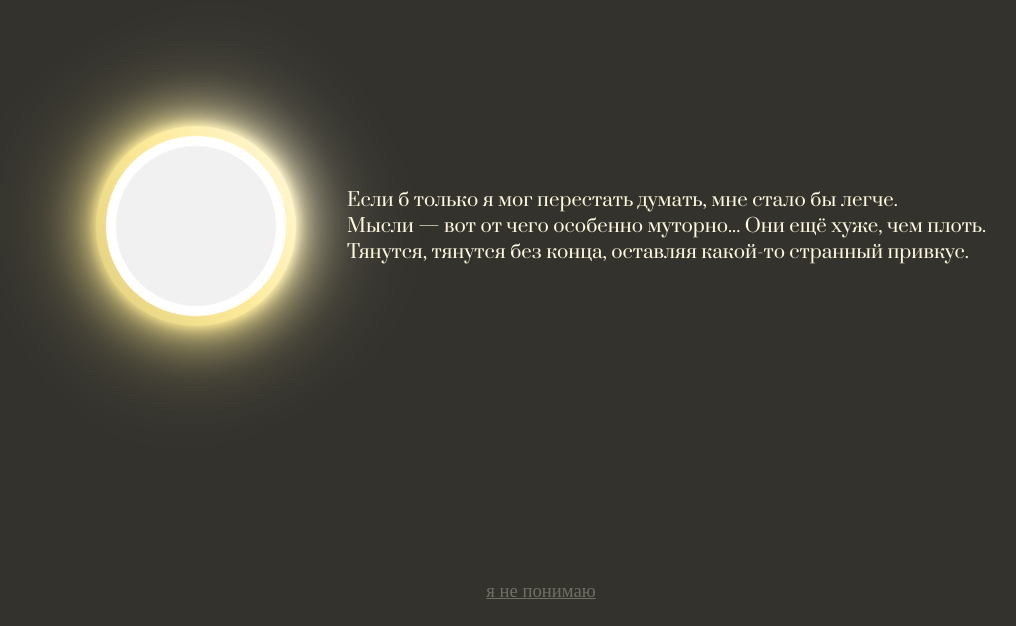
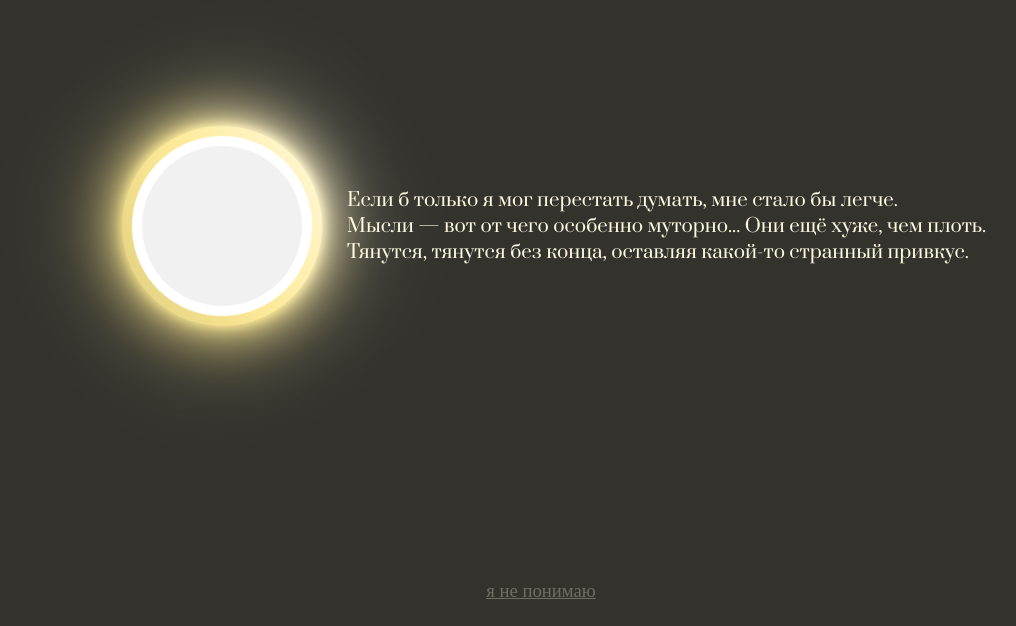
Before and after one commit to dvalekseev-gh/thedeceaseddimas.github.io, a plain HTML site: page index.html in a window 1280 px wide. Shown: the part 174-800 px from the top of the page, without its empty margins (99-1115 px from the left). Drawn offline with Linux system fonts and the light colour scheme.

Commit message:
Update main.css

```diff
--- a/main.css
+++ b/main.css
@@ -15,7 +15,6 @@ body {
     border-radius: 50%;
     background: linear-gradient(#FFF9E0, #FFEB94, #E0CF82);
     animation: animate 1.2s linear infinite;
-    right: 2%;
 }
 
 .text {
```
